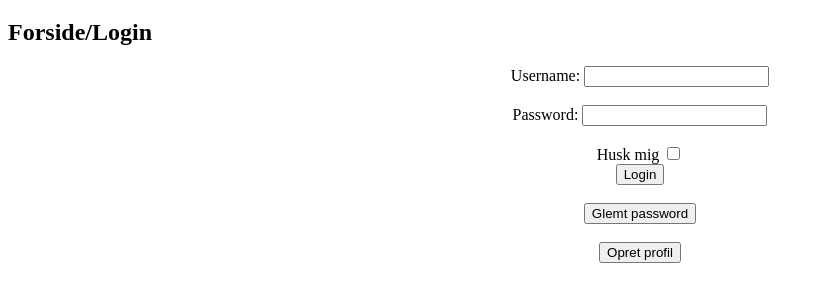
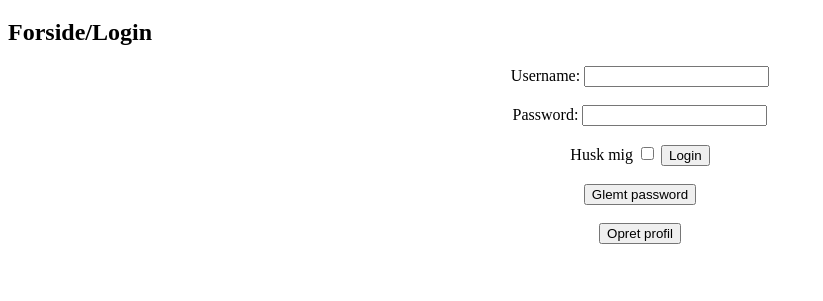
Before and after one commit to bruun12/P2-MLGA, a plain HTML site: page Html/Loginside.html in a window 1280 px wide. Shown: the part 61-362 px from the top of the page, without its empty margins (0-823 px from the left). Drawn offline with Linux system fonts and the light colour scheme.

Commit message:
Update Loginside.html

```diff
--- a/Html/Loginside.html
+++ b/Html/Loginside.html
@@ -17,7 +17,7 @@
         <label for="password">Password:</label>
         <input type="password" id="password" name="password" required> <br> <br>
         <label for="Husk mig">Husk mig</label>
-        <input type="checkbox" value="Husk mig"> <br>
+        <input type="checkbox" value="Husk mig">
         <input type="submit" value="Login"> <br> <br>
         <input type="submit" value="Glemt password"> <br> <br>
         <input type="submit" value="Opret profil">
```
